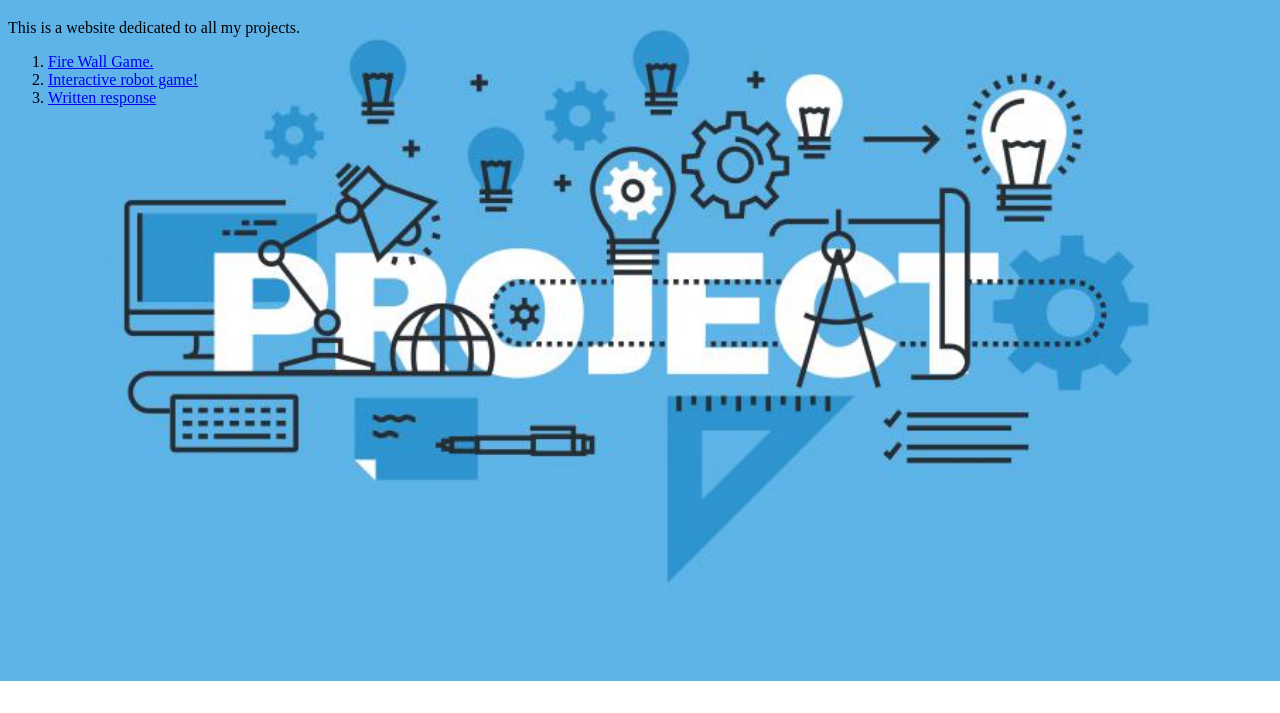
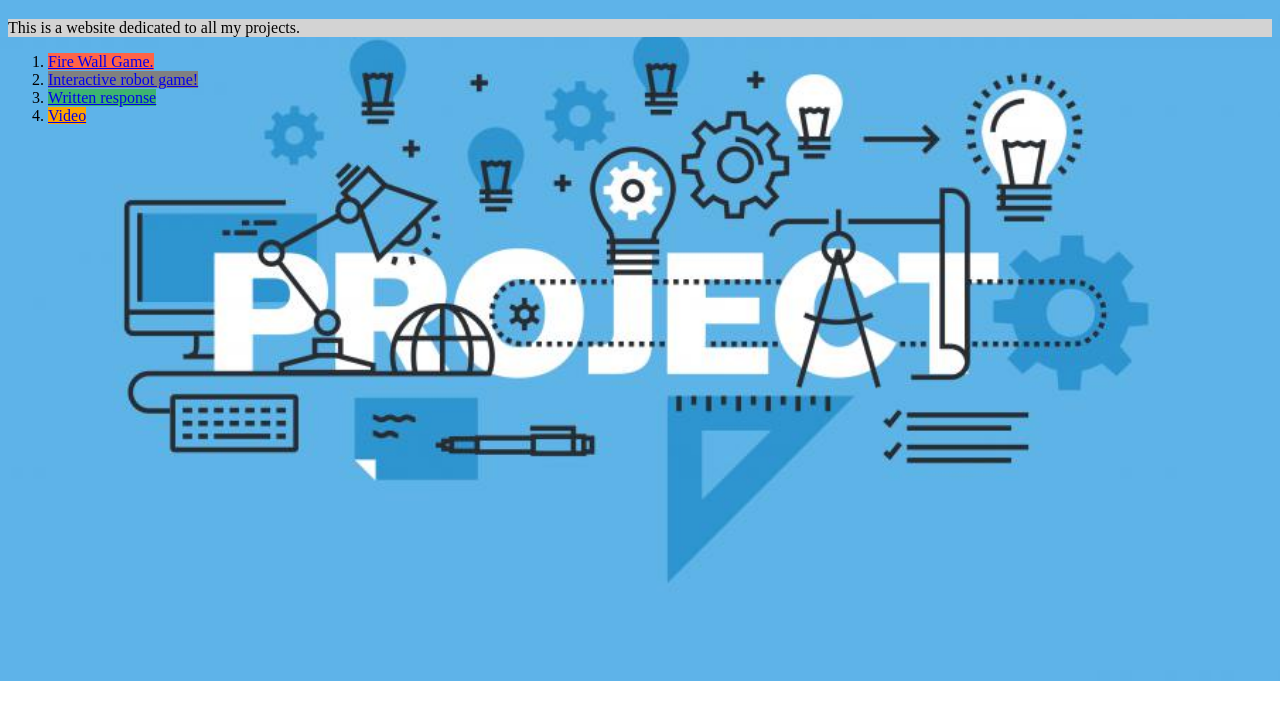
Before and after one commit to isaacice16/ICE, a plain HTML site: page projects.html in a window 1280 px wide. Shown: the part 87-800 px from the top of the page. Drawn offline with Linux system fonts and the light colour scheme.

Commit message:
Update projects.html

```diff
--- a/projects.html
+++ b/projects.html
@@ -23,18 +23,18 @@
 
 	<h1>My projects</h1>
 
-	<p>This is a website dedicated to all my projects.</p>
+	<p style="background-color: lightgray;">This is a website dedicated to all my projects.</p>
 
   <ol>
-  <li><a href="https://scratch.mit.edu/projects/330988689/" target="_blank">Fire Wall Game.</a>
+  <li><a style="background-color: Tomato;" href="https://scratch.mit.edu/projects/330988689/" target="_blank">Fire Wall Game.</a>
 
-  <li><a href="https://iris-ai-interactive-robot.isaacmercado.repl.run/">
+  <li><a style="background-color: gray;" href="https://iris-ai-interactive-robot.isaacmercado.repl.run/">
   Interactive robot game!</a></li>
 
-  <li><a href="https://docs.google.com/document/d/1sfnC8pN7gBOxIdAIQPam1znr47VIP7B5vSJ0EdCMDKg/edit">Written response<a></li>
-  </ol>
+  <li><a style="background-color: mediumseagreen;" href="https://docs.google.com/document/d/1sfnC8pN7gBOxIdAIQPam1znr47VIP7B5vSJ0EdCMDKg/edit">Written response<a></li>
 
-
+ <li><a style="background-color: orange;" href="https://www.youtube.com/watch?v=V0r1TnTSnoM&feature=youtu.be">Video</a></li>
+</ol>
 
 </body>
 
```
